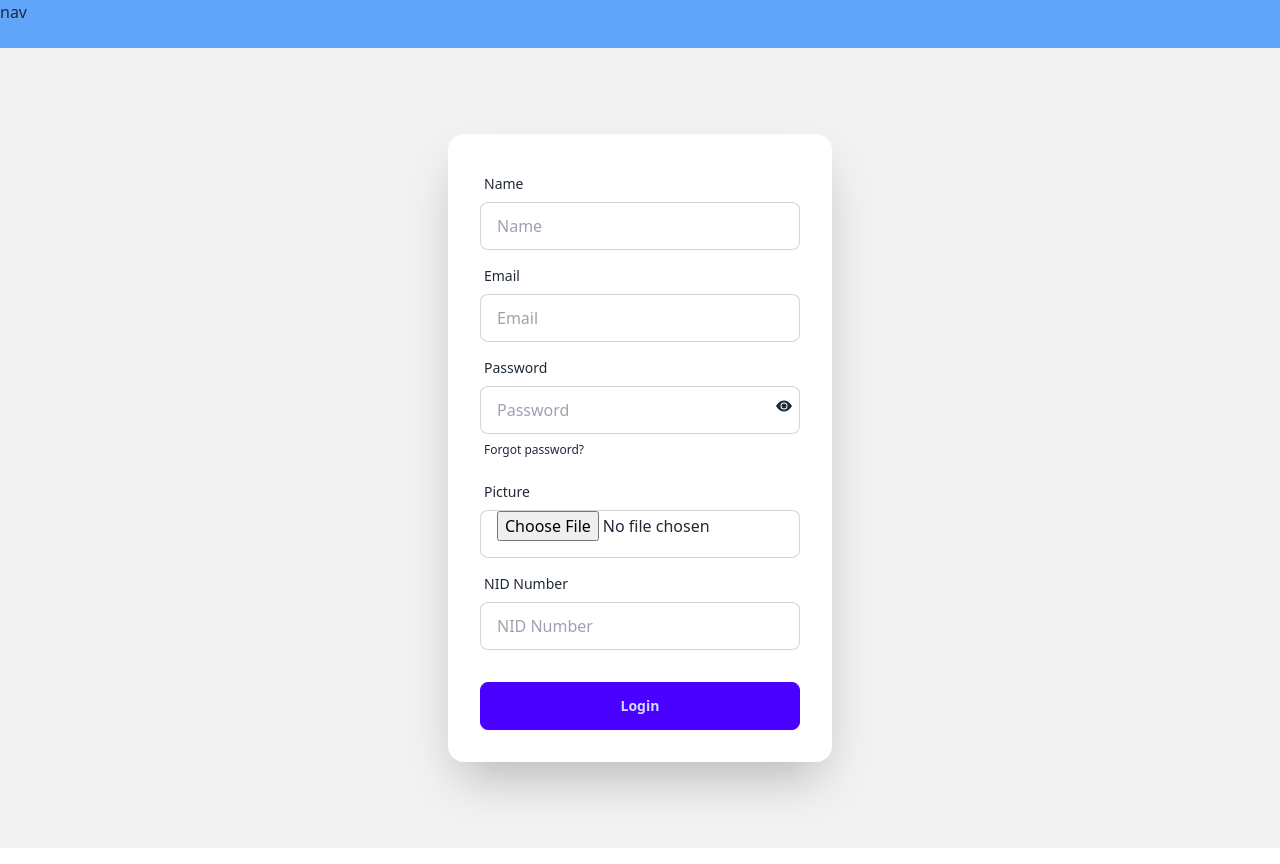
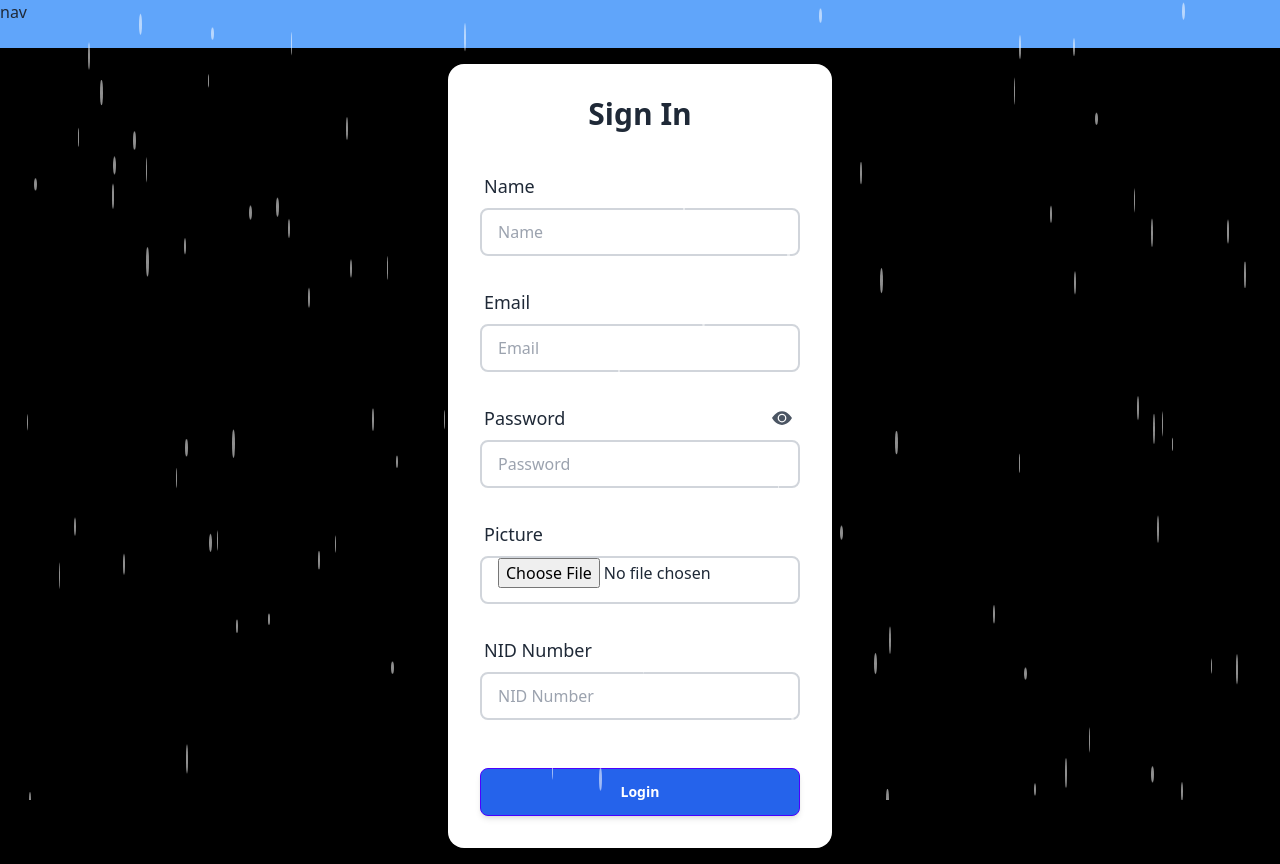
Before and after one commit to Tushar12152/dashboard-client, a React (Vite) app: page / in a window 1280 px wide. Built offline with nearby package versions, Linux system fonts and the light colour scheme.

Commit message:
animation is added om login -page

```diff
--- a/src/Components/Login.jsx
+++ b/src/Components/Login.jsx
@@ -1,59 +1,84 @@
-import { useState } from "react";
-import { BsEyeFill, BsEyeSlash } from "react-icons/bs";
-
+import { useState, useEffect } from 'react';
+import { BsEyeFill, BsEyeSlash } from 'react-icons/bs';
+import './globals.css'; // Import the CSS file
 
 const Login = () => {
+    const [visible, setVisible] = useState(true);
 
-    const [visible, setVisible]=useState(true)
+    useEffect(() => {
+        // Create raindrops dynamically when the component mounts
+        const createRaindrops = () => {
+            const rainContainer = document.createElement('div');
+            rainContainer.className = 'rain';
+            document.body.appendChild(rainContainer);
 
+            const numberOfRaindrops = 100;
+            for (let i = 0; i < numberOfRaindrops; i++) {
+                const raindrop = document.createElement('div');
+                raindrop.className = 'raindrop';
+                raindrop.style.width = `${Math.random() * 2 + 1}px`;
+                raindrop.style.height = `${Math.random() * 20 + 10}px`;
+                raindrop.style.left = `${Math.random() * 100}vw`;
+                raindrop.style.animationDuration = `${Math.random() * 2 + 1}s`;
+                raindrop.style.animationDelay = `-${Math.random() * 2}s`;
+                rainContainer.appendChild(raindrop);
+            }
+        };
+
+        createRaindrops();
+
+        // Cleanup the rain container when the component unmounts
+        return () => {
+            const rainContainer = document.querySelector('.rain');
+            if (rainContainer) {
+                rainContainer.remove();
+            }
+        };
+    }, []);
 
     return (
-        <div className="min-h-screen flex items-center justify-center bg-base-200">
+        <div className="min-h-screen flex items-center justify-center bg-black">
             <div className="hero-content flex-col lg:flex-row-reverse animate-fade-in">
-                <div className="card bg-base-100 w-full max-w-sm shrink-0 shadow-2xl transform transition duration-500 hover:scale-105">
-                    <form className="card-body">
-                        <div className="form-control">
+                <div className="card bg-base-100 w-full max-w-sm shrink-0 shadow-2xl transform transition duration-500 hover:scale-110 hover:shadow-3xl hover:rotate-1">
+                    <form className="card-body p-8">
+                        <h2 className="text-3xl font-bold text-center mb-6 text-gradient">Sign In</h2>
+                        <div className="form-control mb-4">
                             <label className="label">
-                                <span className="label-text">Name</span>
+                                <span className="label-text text-lg">Name</span>
                             </label>
-                            <input type="text" placeholder="Name" className="input input-bordered" required />
+                            <input type="text" placeholder="Name" className="input input-bordered border-2 border-gray-300 transition duration-300 ease-in-out hover:border-blue-500 focus:border-blue-500" required />
                         </div>
-                        <div className="form-control">
+                        <div className="form-control mb-4">
                             <label className="label">
-                                <span className="label-text">Email</span>
+                                <span className="label-text text-lg">Email</span>
                             </label>
-                            <input type="email" placeholder="Email" className="input input-bordered" required />
+                            <input type="email" placeholder="Email" className="input input-bordered border-2 border-gray-300 transition duration-300 ease-in-out hover:border-blue-500 focus:border-blue-500" required />
                         </div>
-                        <div className="form-control">
+                        <div className="form-control mb-4 relative">
                             <label className="label">
-                                <span className="label-text">Password</span>
+                                <span className="label-text text-lg">Password</span>
                             </label>
-                          <div className="relative">
-                          <input type="password" placeholder="Password" className="input input-bordered w-full" required />
-                            <span className="absolute top-3 right-2">
-                            {
-                                visible?<BsEyeFill/>:<BsEyeSlash/>
-                            }
+                            <input type={visible ? "password" : "text"} placeholder="Password" className="input input-bordered border-2 border-gray-300 w-full transition duration-300 ease-in-out hover:border-blue-500 focus:border-blue-500" required />
+                            <span onClick={() => setVisible(!visible)} className="absolute top-3 right-2 cursor-pointer text-gray-600 hover:text-blue-600 transition duration-300 ease-in-out">
+                                {visible ? <BsEyeFill size={20} /> : <BsEyeSlash size={20} />}
                             </span>
-                          </div>
+                        </div>
+                        <div className="form-control mb-4">
                             <label className="label">
-                                <a href="#" className="label-text-alt link link-hover">Forgot password?</a>
+                                <span className="label-text text-lg">Picture</span>
                             </label>
+                            <input type="file" className="input input-bordered border-2 border-gray-300 transition duration-300 ease-in-out hover:border-blue-500 focus:border-blue-500" />
                         </div>
-                        <div className="form-control">
+                        <div className="form-control mb-4">
                             <label className="label">
-                                <span className="label-text">Picture</span>
+                                <span className="label-text text-lg">NID Number</span>
                             </label>
-                            <input type="file" className="input input-bordered" />
-                        </div>
-                        <div className="form-control">
-                            <label className="label">
-                                <span className="label-text">NID Number</span>
-                            </label>
-                            <input type="text" placeholder="NID Number" className="input input-bordered" required />
+                            <input type="text" placeholder="NID Number" className="input input-bordered border-2 border-gray-300 transition duration-300 ease-in-out hover:border-blue-500 focus:border-blue-500" required />
                         </div>
                         <div className="form-control mt-6">
-                            <button className="btn btn-primary">Login</button>
+                            <button className="btn btn-primary bg-blue-600 hover:bg-blue-700 transition duration-300 ease-in-out text-white font-semibold py-2 px-4 rounded-lg w-full shadow-md hover:shadow-lg">
+                                Login
+                            </button>
                         </div>
                     </form>
                 </div>
--- /dev/null
+++ b/src/Components/globals.css
@@ -0,0 +1,38 @@
+/* globals.css */
+
+/* General body styling for the animation */
+body {
+  margin: 0;
+  padding: 0;
+  overflow: hidden;
+  background: #0e0e0e; /* Dark background for contrast */
+}
+
+/* Container for raindrops */
+.rain {
+  position: fixed;
+  top: 0;
+  left: 0;
+  width: 100%;
+  height: 100%;
+  pointer-events: none; /* Prevent interaction with raindrops */
+  overflow: hidden;
+}
+
+/* Style for each raindrop */
+.raindrop {
+  position: absolute;
+  background: rgba(255, 255, 255, 0.8);
+  opacity: 0.7;
+  border-radius: 50%;
+  animation: fall linear infinite;
+}
+
+/* Keyframes for falling animation */
+@keyframes fall {
+  to {
+      transform: translateY(100vh);
+  }
+}
+
+/* Create multiple raindrops with varying sizes and delays */
```
